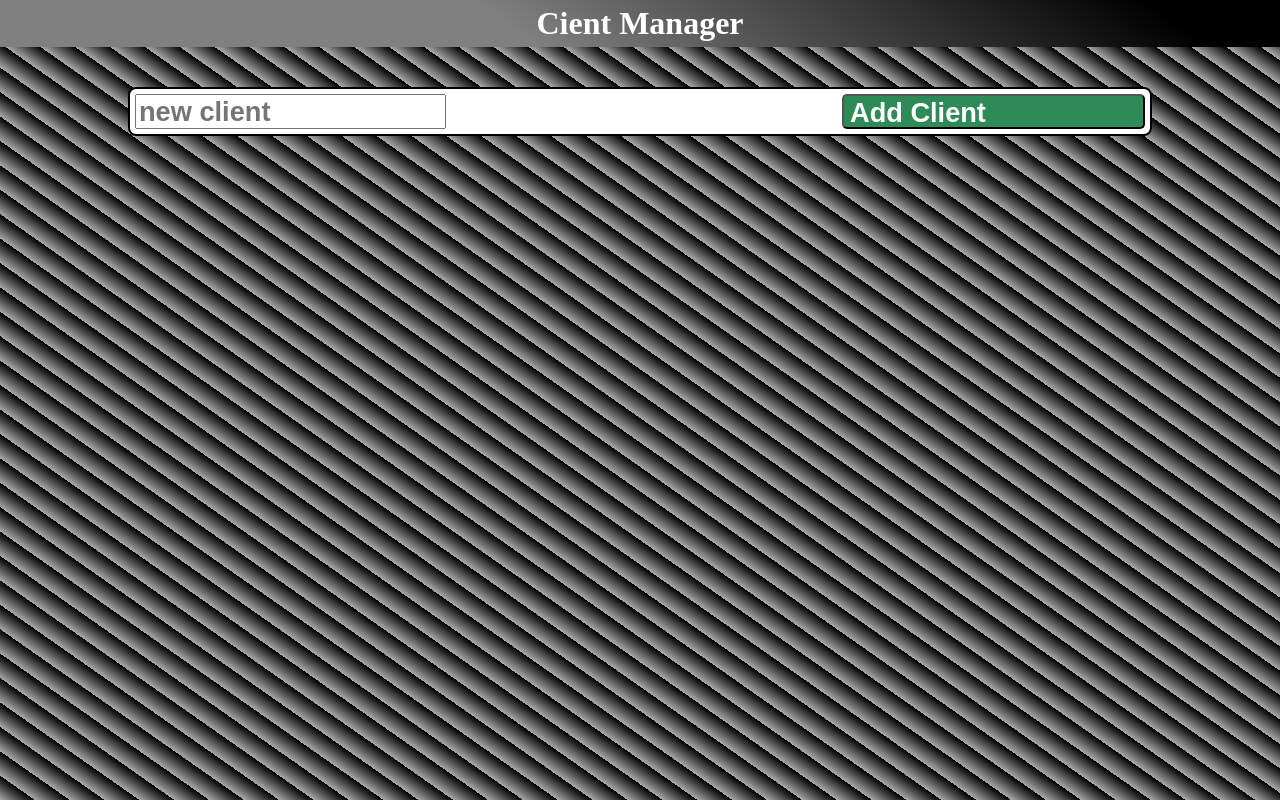
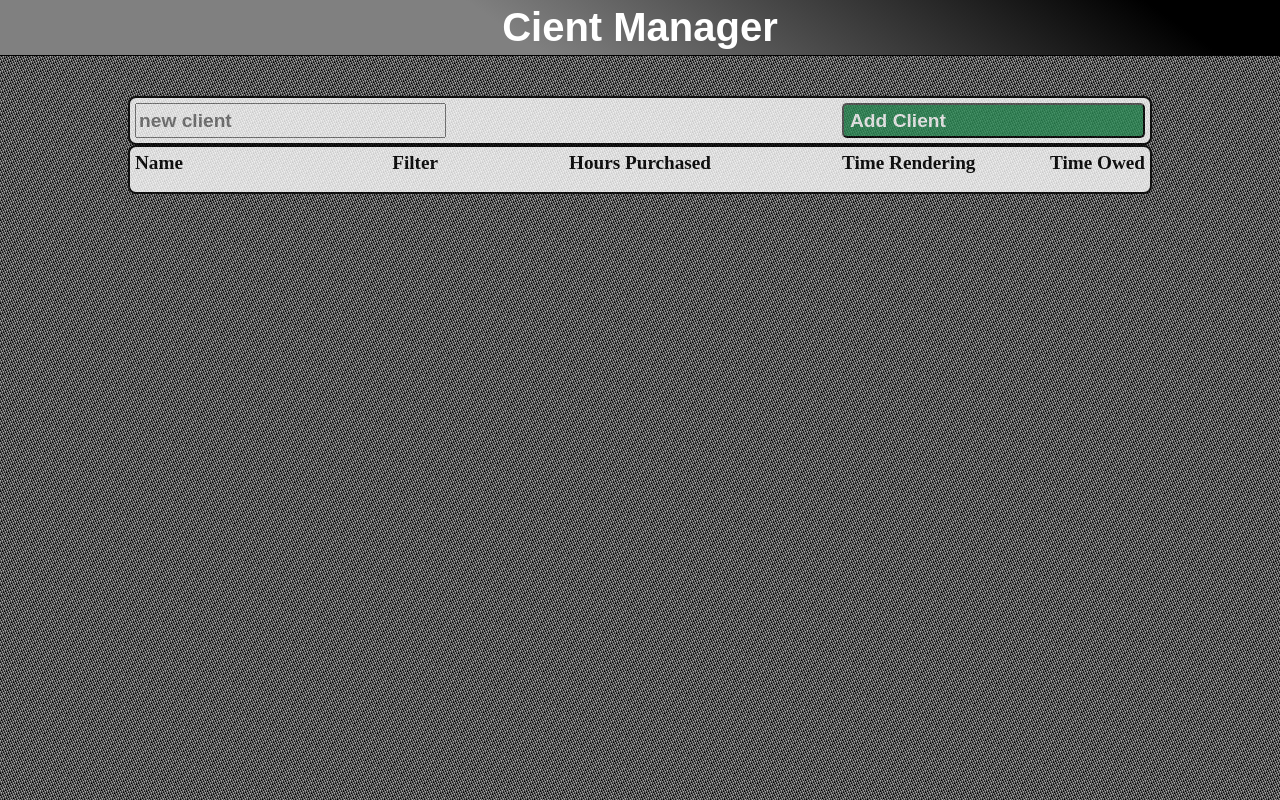
Before and after one commit to Geerooniimoo/clientMgr, a website: page public/index.html in a window 1280 px wide. Drawn offline with Linux system fonts and the light colour scheme; no server answers.

Commit message:
working on css

```diff
--- a/public/assets/css/style.css
+++ b/public/assets/css/style.css
@@ -4,16 +4,18 @@
 
 body {
     margin: 0;
-    background: repeating-linear-gradient(35deg, darkgray 200px, black 220px);
+    background: repeating-linear-gradient(35deg, darkgray 10px, black 11px);
     background-attachment: fixed;
 }
 nav {
     background: linear-gradient(35deg, grey 40%, black 90%);
     text-align: center;
-    font-size: 2rem;
-    color: white;
+    font-size: 2.5rem;
+    color:  white;
+    font-family: sans-serif;
     padding: 5px;
     font-weight: 900;
+    border-bottom: 1px solid #000;
 }
 
 #container, main {
@@ -33,13 +35,20 @@ nav {
     border: 2px solid #000;
     justify-content: space-between;
     height: 35px;
+    opacity: .80;
+    flex-wrap: wrap;
+
+}
+
+.headers {
+    width: 100%;
 }
 
 .row > * {
     display: flex;
     align-self: stretch;
     justify-content: space-between;
-    font-size: 170%;
+    font-size: 1.5vw;
     font-weight: 900;
     width: 30%;
 }
@@ -53,6 +62,10 @@ nav {
 .titleDiv {
     display: flex;
     justify-content: space-between;
+}
+
+.tc {
+    justify-content: center;
 }
 
 .title {
@@ -96,4 +109,5 @@ button {
     color: white;
     border-radius: 5px;
     font-weight: 900;
+    align-items: center;
 }
--- a/public/index.html
+++ b/public/index.html
@@ -13,6 +13,17 @@
     <div id="container">
         <div class="row"><input id="newClient" type="text" placeholder="new client">
             <button onclick="addClient()">Add Client</button></div>
+            <div class="row">
+                <div class="titleDiv">
+                    <span>Name</span>
+                    <span>Filter</span>
+                </div>
+                <span class="tc">Hours Purchased</span>
+                <div class="remainDiv">
+                    <span>Time Rendering</span>
+                    <span>Time Owed</span>
+                </div>
+            </div>
         </div>
 
         <main id="main"></main>
```
